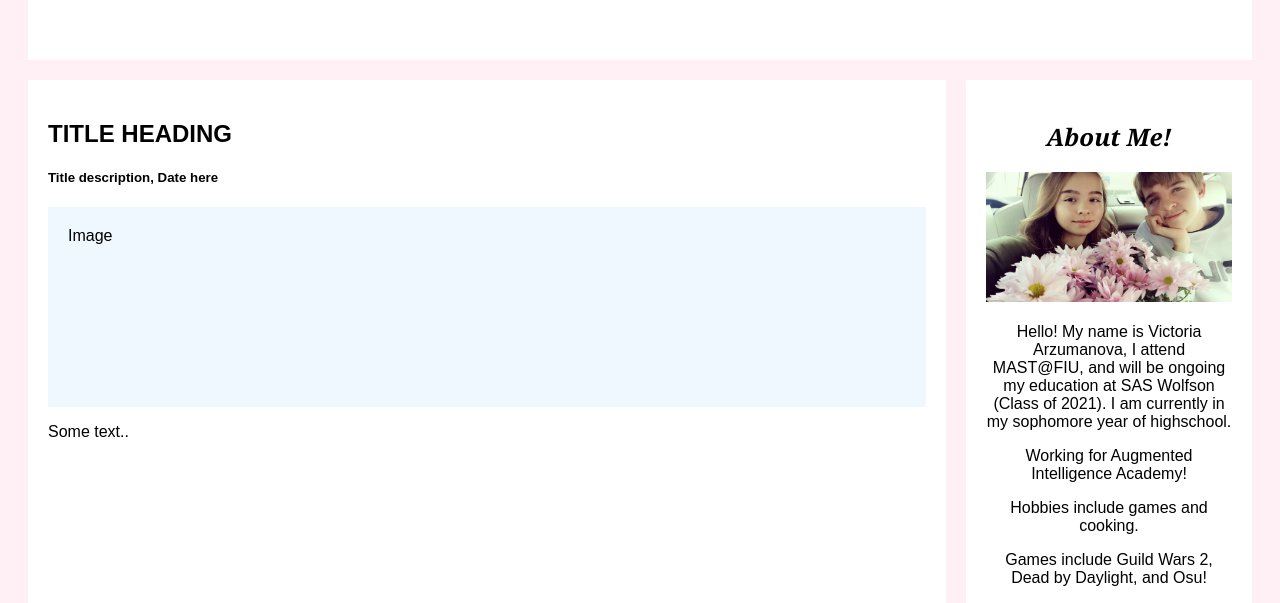
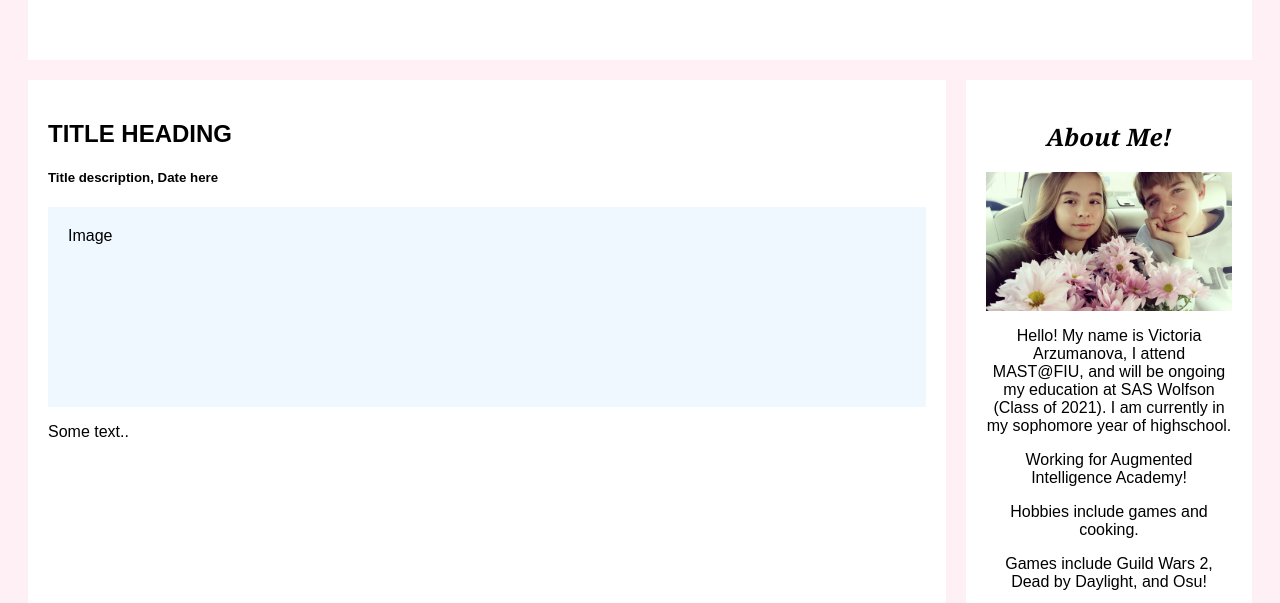
Before and after one commit to VictoriaArzu/blog-viccy, a plain HTML site: page docs/index.html in a window 1280 px wide. Shown: the part 197-800 px from the top of the page. Drawn offline with Linux system fonts and the light colour scheme.

Commit message:
changed height properties of the right column for different devices

```diff
--- a/docs/index.html
+++ b/docs/index.html
@@ -38,8 +38,8 @@
   <div class="rightcolumn">
     <div class="profilecard">
       <h2 style="font-family: Georgia, 'Times New Roman', Times, serif"><i>About Me!</i></h2>
-        <div class="profileimg" style="height:100px"><img src="profileblog.JPG" height="130%" width="100%"></div>
-      <p style="padding-top: 35px">Hello! My name is Victoria Arzumanova, I attend MAST@FIU, and will be ongoing my education at SAS Wolfson (Class of 2021). I am currently in my sophomore year of highschool.</p>
+        <div class="profileimg"><img src="profileblog.JPG" width="100%"></div>
+      <p>Hello! My name is Victoria Arzumanova, I attend MAST@FIU, and will be ongoing my education at SAS Wolfson (Class of 2021). I am currently in my sophomore year of highschool.</p>
       <p>Working for Augmented Intelligence Academy!</p>
       <p> Hobbies include games and cooking.</p>
       <p>Games include Guild Wars 2, Dead by Daylight, and Osu!</p>
```
Also changed, not shown: docs/style.css (line endings or trailing spaces), 1 other file.
